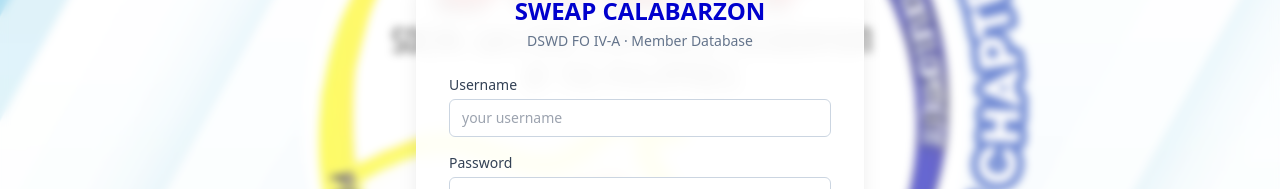
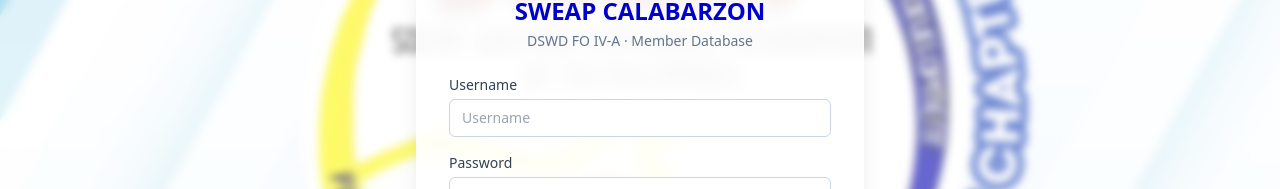
Before and after one commit to micurioso/SWEAP-4A, a Next.js app: page /login in a window 1280 px wide. Shown: the part 241-430 px from the top of the page. Built offline with nearby package versions, Linux system fonts and the light colour scheme.

Commit message:
Keep login screen light and update username placeholder

```diff
--- a/app/login/login-form.tsx
+++ b/app/login/login-form.tsx
@@ -1,5 +1,5 @@
 "use client";
-import { useState } from "react";
+import { useEffect, useState } from "react";
 import { useRouter, useSearchParams } from "next/navigation";
 import { createClient } from "@/lib/supabase/client";
 
@@ -12,6 +12,17 @@
   const [showPassword, setShowPassword] = useState(false);
   const [error, setError] = useState<string | null>(null);
   const [loading, setLoading] = useState(false);
+
+  // The login screen is always light. Drop dark mode while it's shown and
+  // restore the user's theme when navigating away (e.g. to the dashboard).
+  useEffect(() => {
+    const html = document.documentElement;
+    const wasDark = html.classList.contains("dark");
+    html.classList.remove("dark");
+    return () => {
+      if (wasDark) html.classList.add("dark");
+    };
+  }, []);
 
   async function handleSubmit(e: React.FormEvent) {
     e.preventDefault();
@@ -80,7 +91,7 @@
             <label className="mb-1 block text-sm font-medium text-slate-700">Username</label>
             <input
               required autoComplete="username" value={identifier} onChange={e => setIdentifier(e.target.value)}
-              placeholder="your username"
+              placeholder="Username"
               className="w-full rounded-md border border-slate-300 px-3 py-2 text-sm focus:border-brand-500 focus:outline-none focus:ring-1 focus:ring-brand-500"
             />
           </div>
```
